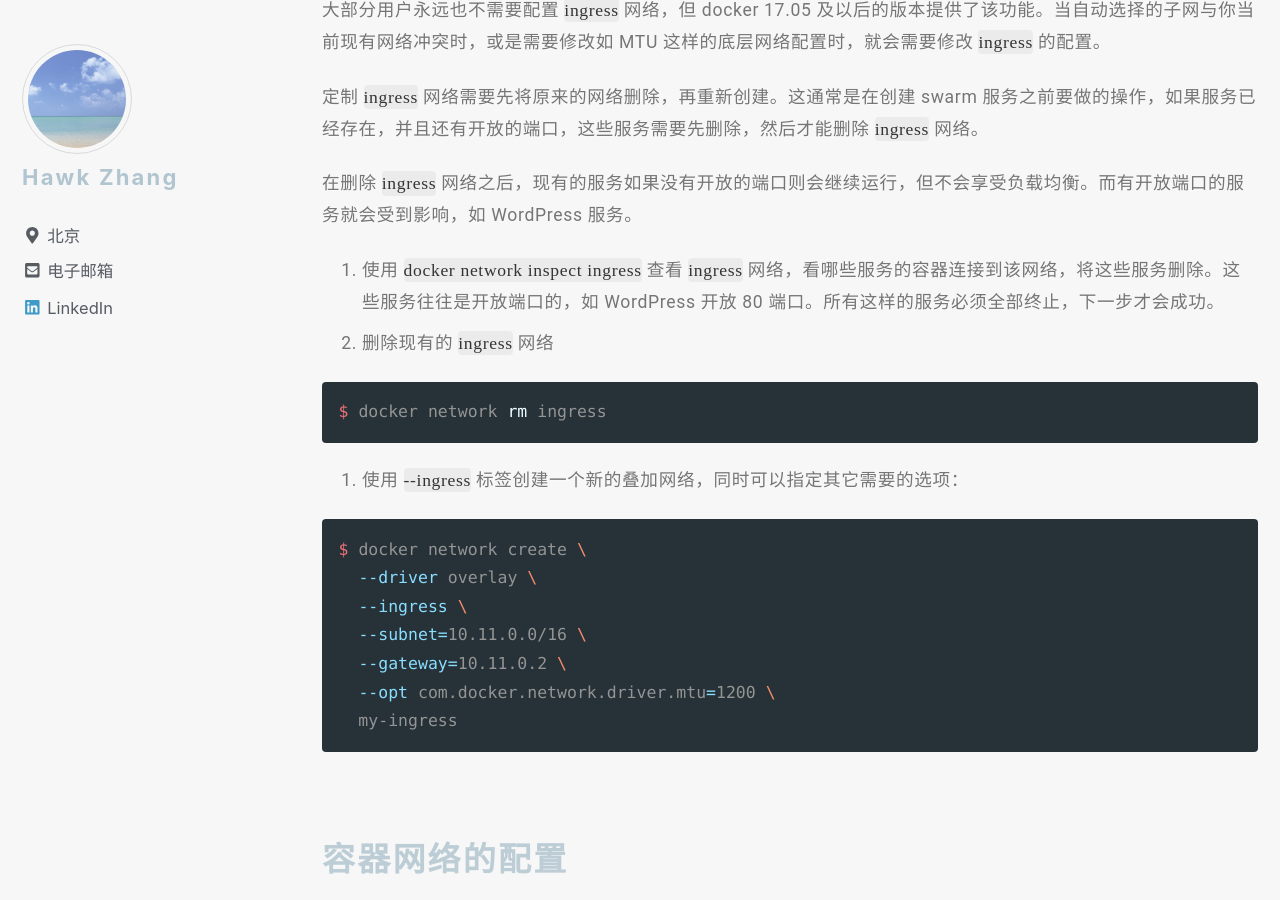
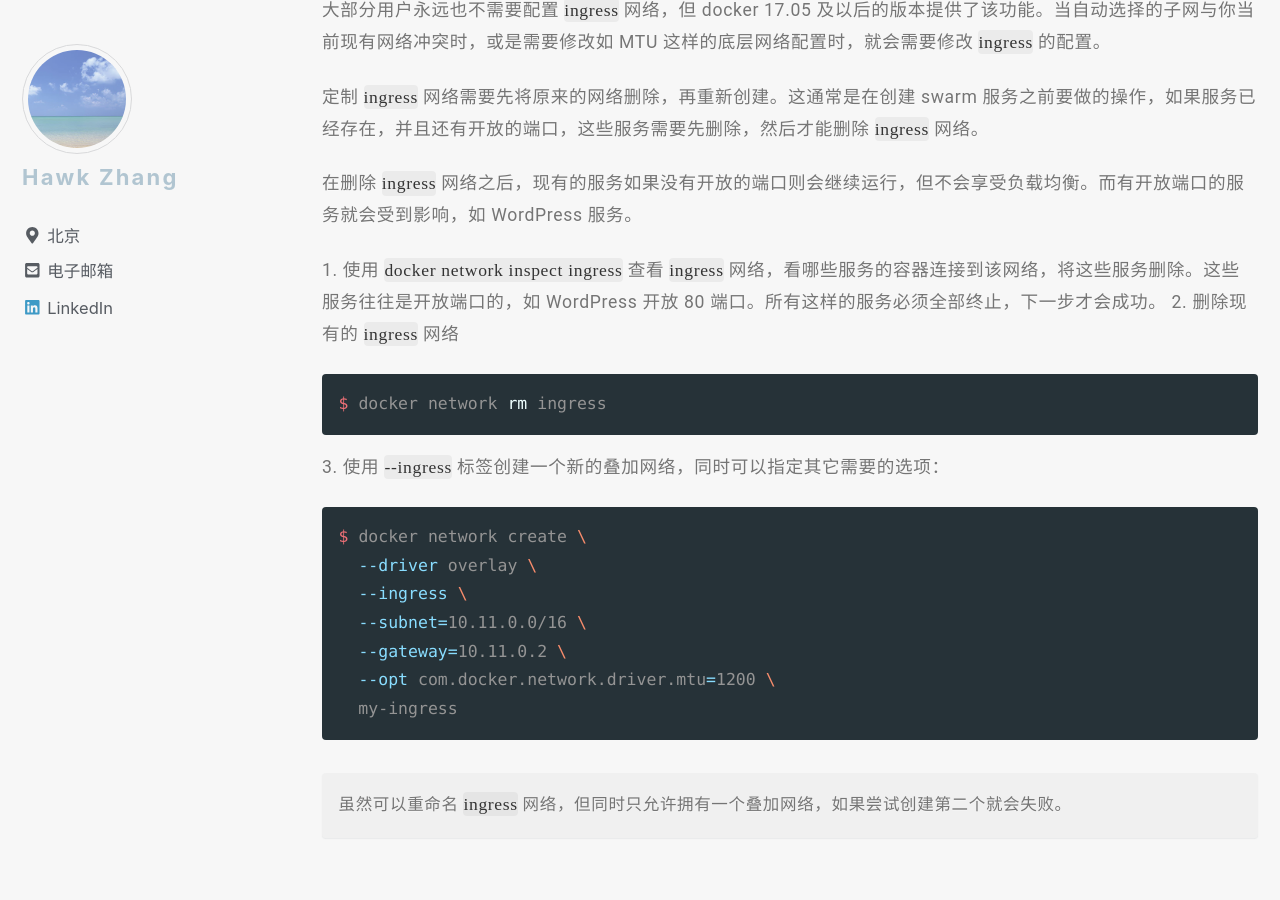
Before and after one commit to narru888/linotes_note, a Jekyll site: the page built from _posts/docker/2018-02-01-docker.network.md, in a window 1280 px wide and 900 px high, scrolled down 9138 px. Built offline with Jekyll 4.4.1, drawn with Linux system fonts in a browser that asks for light colours; nearby versions of some CDN libraries; a script that is not in the unit is left out.

Commit message:
update on 2018-10-05 11:24:02 CST

````diff
--- a/_posts/docker/2018-02-01-docker.network.md
+++ b/_posts/docker/2018-02-01-docker.network.md
@@ -284,14 +284,14 @@ $ docker network create --opt encrypted \
 
 在删除 `ingress` 网络之后，现有的服务如果没有开放的端口则会继续运行，但不会享受负载均衡。而有开放端口的服务就会受到影响，如 WordPress 服务。
 
-1. 使用 `docker network inspect ingress` 查看 `ingress` 网络，看哪些服务的容器连接到该网络，将这些服务删除。这些服务往往是开放端口的，如 WordPress 开放 80 端口。所有这样的服务必须全部终止，下一步才会成功。
-2. 删除现有的 `ingress` 网络
+1\. 使用 `docker network inspect ingress` 查看 `ingress` 网络，看哪些服务的容器连接到该网络，将这些服务删除。这些服务往往是开放端口的，如 WordPress 开放 80 端口。所有这样的服务必须全部终止，下一步才会成功。
+2\. 删除现有的 `ingress` 网络
 
 ```bash
 $ docker network rm ingress
 ```
 
-3. 使用 `--ingress` 标签创建一个新的叠加网络，同时可以指定其它需要的选项：
+3\. 使用 `--ingress` 标签创建一个新的叠加网络，同时可以指定其它需要的选项：
 
 ```bash
 $ docker network create \
@@ -302,6 +302,10 @@ $ docker network create \
   --opt com.docker.network.driver.mtu=1200 \
   my-ingress
 ```
+
+虽然可以重命名 `ingress` 网络，但同时只允许拥有一个叠加网络，如果尝试创建第二个就会失败。
+{: .notice}
+
 
 
 
````
